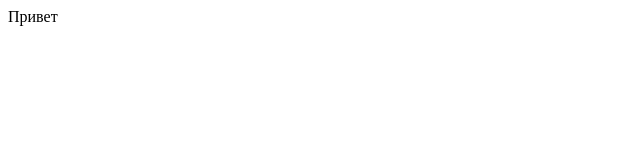
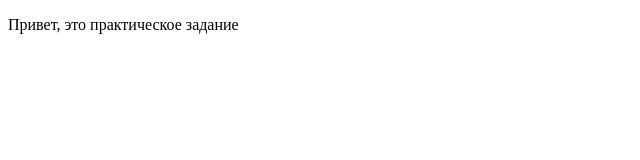
Before and after one commit to OlaGolanova/Week9, a plain HTML site: page index.html in a window 1280 px wide. Shown: the whole page, without its empty margins (0-640 px from the left). Drawn offline with Linux system fonts and the light colour scheme.

Commit message:
add Practical tasks

```diff
--- a/index.html
+++ b/index.html
@@ -8,7 +8,8 @@
     <link rel="stylesheet" href="style.css">
 </head>
 <body>
-    Привет
+    <p>Привет, это практическое задание</p>
+
     <script src="index.js"></script>
 </body>
 </html>
```
Also changed, not shown: 1 other file.
